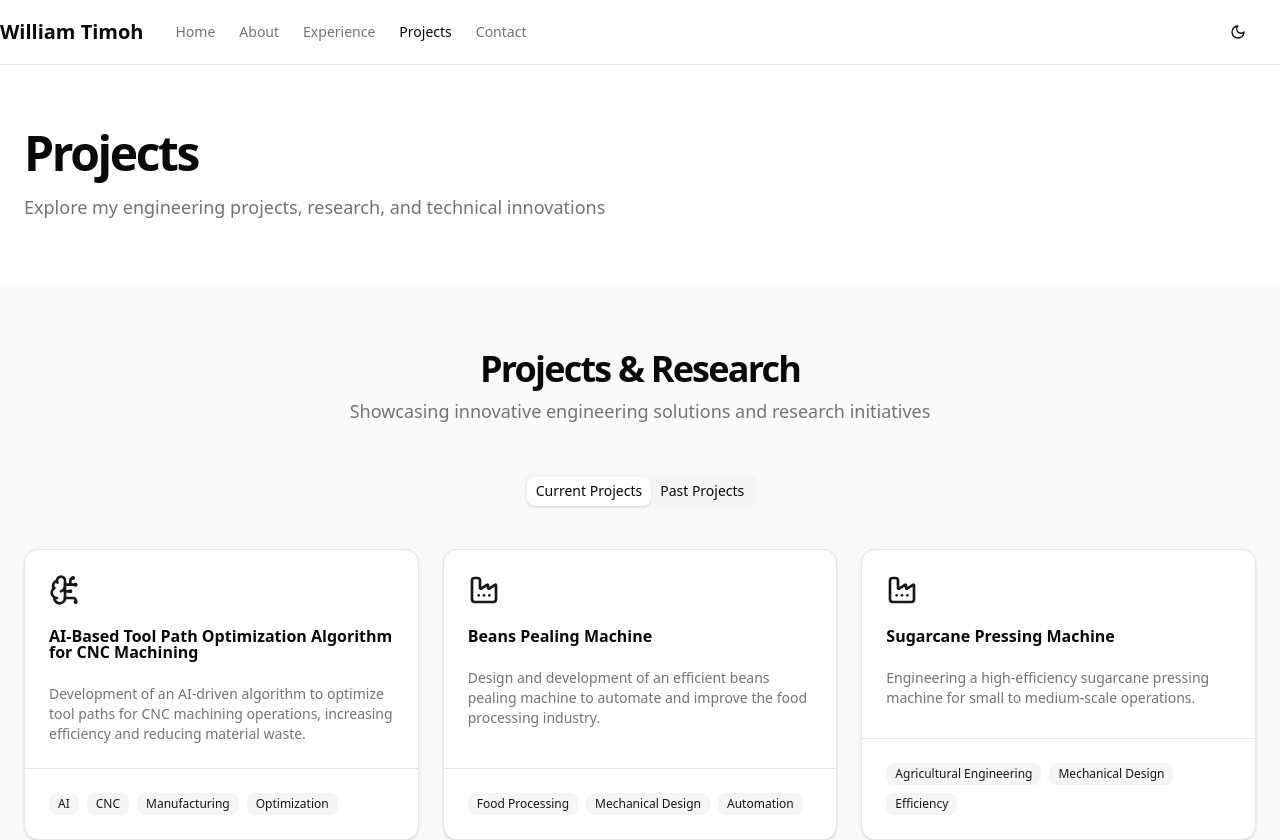
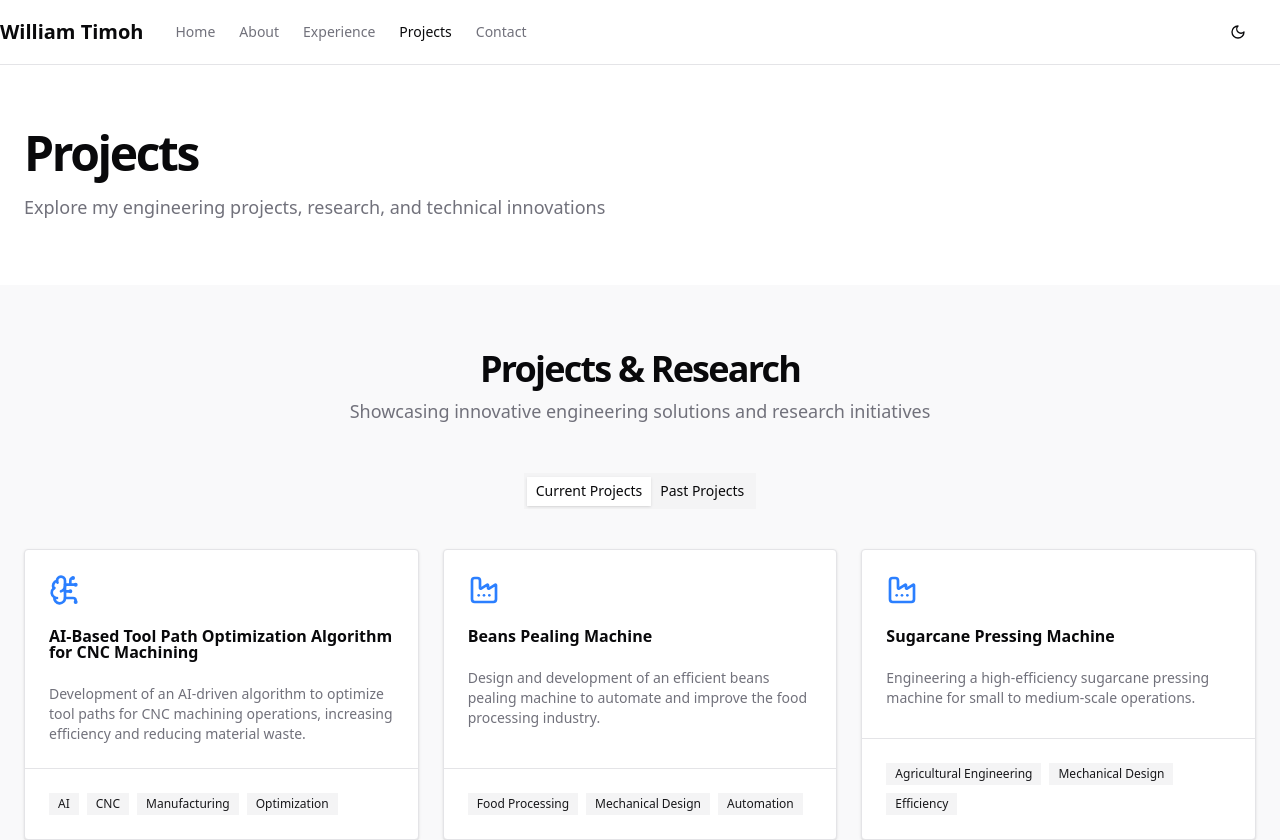
Before and after one commit to youmssi/william-porfolio, a Next.js app: page /projects in a window 1280 px wide. Shown: the top 840 px of the page. Built offline with nearby package versions, Linux system fonts and the light colour scheme.

Commit message:
add : profile image and default color

```diff
--- a/app/globals.css
+++ b/app/globals.css
@@ -64,73 +64,74 @@
 }
 
 :root {
-  --radius: 0.625rem;
+  --radius: 0rem;
   --background: oklch(1 0 0);
-  --foreground: oklch(0.145 0 0);
+  --foreground: oklch(0.141 0.005 285.823);
   --card: oklch(1 0 0);
-  --card-foreground: oklch(0.145 0 0);
+  --card-foreground: oklch(0.141 0.005 285.823);
   --popover: oklch(1 0 0);
-  --popover-foreground: oklch(0.145 0 0);
-  --primary: oklch(0.205 0 0);
-  --primary-foreground: oklch(0.985 0 0);
-  --secondary: oklch(0.97 0 0);
-  --secondary-foreground: oklch(0.205 0 0);
-  --muted: oklch(0.97 0 0);
-  --muted-foreground: oklch(0.556 0 0);
-  --accent: oklch(0.97 0 0);
-  --accent-foreground: oklch(0.205 0 0);
+  --popover-foreground: oklch(0.141 0.005 285.823);
+  --primary: oklch(0.623 0.214 259.815);
+  --primary-foreground: oklch(0.97 0.014 254.604);
+  --secondary: oklch(0.967 0.001 286.375);
+  --secondary-foreground: oklch(0.21 0.006 285.885);
+  --muted: oklch(0.967 0.001 286.375);
+  --muted-foreground: oklch(0.552 0.016 285.938);
+  --accent: oklch(0.967 0.001 286.375);
+  --accent-foreground: oklch(0.21 0.006 285.885);
   --destructive: oklch(0.577 0.245 27.325);
-  --border: oklch(0.922 0 0);
-  --input: oklch(0.922 0 0);
-  --ring: oklch(0.708 0 0);
+  --border: oklch(0.92 0.004 286.32);
+  --input: oklch(0.92 0.004 286.32);
+  --ring: oklch(0.623 0.214 259.815);
   --chart-1: oklch(0.646 0.222 41.116);
   --chart-2: oklch(0.6 0.118 184.704);
   --chart-3: oklch(0.398 0.07 227.392);
   --chart-4: oklch(0.828 0.189 84.429);
   --chart-5: oklch(0.769 0.188 70.08);
   --sidebar: oklch(0.985 0 0);
-  --sidebar-foreground: oklch(0.145 0 0);
-  --sidebar-primary: oklch(0.205 0 0);
-  --sidebar-primary-foreground: oklch(0.985 0 0);
-  --sidebar-accent: oklch(0.97 0 0);
-  --sidebar-accent-foreground: oklch(0.205 0 0);
-  --sidebar-border: oklch(0.922 0 0);
-  --sidebar-ring: oklch(0.708 0 0);
+  --sidebar-foreground: oklch(0.141 0.005 285.823);
+  --sidebar-primary: oklch(0.623 0.214 259.815);
+  --sidebar-primary-foreground: oklch(0.97 0.014 254.604);
+  --sidebar-accent: oklch(0.967 0.001 286.375);
+  --sidebar-accent-foreground: oklch(0.21 0.006 285.885);
+  --sidebar-border: oklch(0.92 0.004 286.32);
+  --sidebar-ring: oklch(0.623 0.214 259.815);
 }
 
 .dark {
-  --background: oklch(0.145 0 0);
+  --background: oklch(0.141 0.005 285.823);
   --foreground: oklch(0.985 0 0);
-  --card: oklch(0.205 0 0);
+  --card: oklch(0.21 0.006 285.885);
   --card-foreground: oklch(0.985 0 0);
-  --popover: oklch(0.205 0 0);
+  --popover: oklch(0.21 0.006 285.885);
   --popover-foreground: oklch(0.985 0 0);
-  --primary: oklch(0.922 0 0);
-  --primary-foreground: oklch(0.205 0 0);
-  --secondary: oklch(0.269 0 0);
+  --primary: oklch(0.546 0.245 262.881);
+  --primary-foreground: oklch(0.379 0.146 265.522);
+  --secondary: oklch(0.274 0.006 286.033);
   --secondary-foreground: oklch(0.985 0 0);
-  --muted: oklch(0.269 0 0);
-  --muted-foreground: oklch(0.708 0 0);
-  --accent: oklch(0.269 0 0);
+  --muted: oklch(0.274 0.006 286.033);
+  --muted-foreground: oklch(0.705 0.015 286.067);
+  --accent: oklch(0.274 0.006 286.033);
   --accent-foreground: oklch(0.985 0 0);
   --destructive: oklch(0.704 0.191 22.216);
   --border: oklch(1 0 0 / 10%);
   --input: oklch(1 0 0 / 15%);
-  --ring: oklch(0.556 0 0);
+  --ring: oklch(0.488 0.243 264.376);
   --chart-1: oklch(0.488 0.243 264.376);
   --chart-2: oklch(0.696 0.17 162.48);
   --chart-3: oklch(0.769 0.188 70.08);
   --chart-4: oklch(0.627 0.265 303.9);
   --chart-5: oklch(0.645 0.246 16.439);
-  --sidebar: oklch(0.205 0 0);
+  --sidebar: oklch(0.21 0.006 285.885);
   --sidebar-foreground: oklch(0.985 0 0);
-  --sidebar-primary: oklch(0.488 0.243 264.376);
-  --sidebar-primary-foreground: oklch(0.985 0 0);
-  --sidebar-accent: oklch(0.269 0 0);
+  --sidebar-primary: oklch(0.546 0.245 262.881);
+  --sidebar-primary-foreground: oklch(0.379 0.146 265.522);
+  --sidebar-accent: oklch(0.274 0.006 286.033);
   --sidebar-accent-foreground: oklch(0.985 0 0);
   --sidebar-border: oklch(1 0 0 / 10%);
-  --sidebar-ring: oklch(0.556 0 0);
+  --sidebar-ring: oklch(0.488 0.243 264.376);
 }
+
 
 @layer base {
   * {
```
Also changed, not shown: components/hero-section.tsx (+2 -2 lines), public/images/profile-img.jpg (added).
